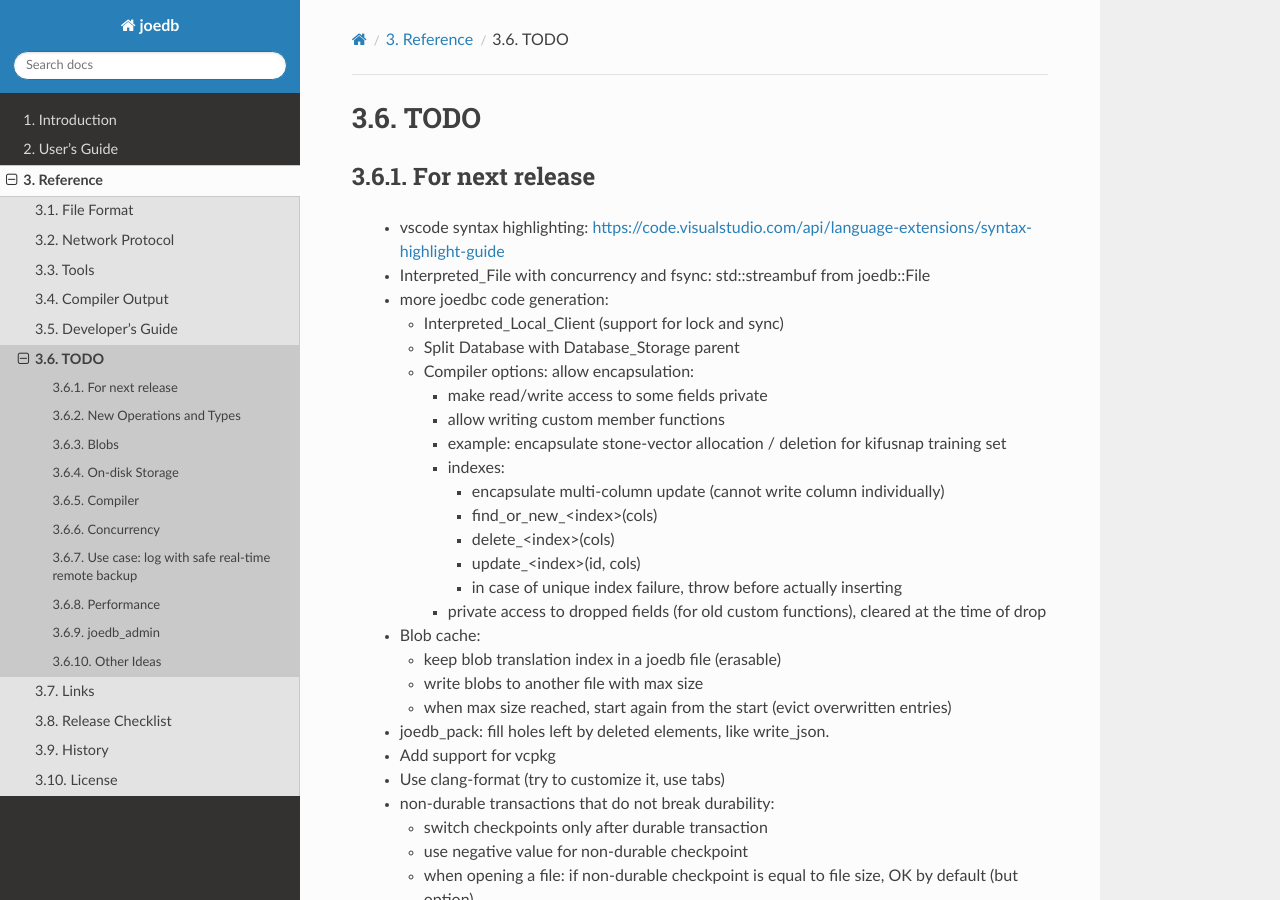
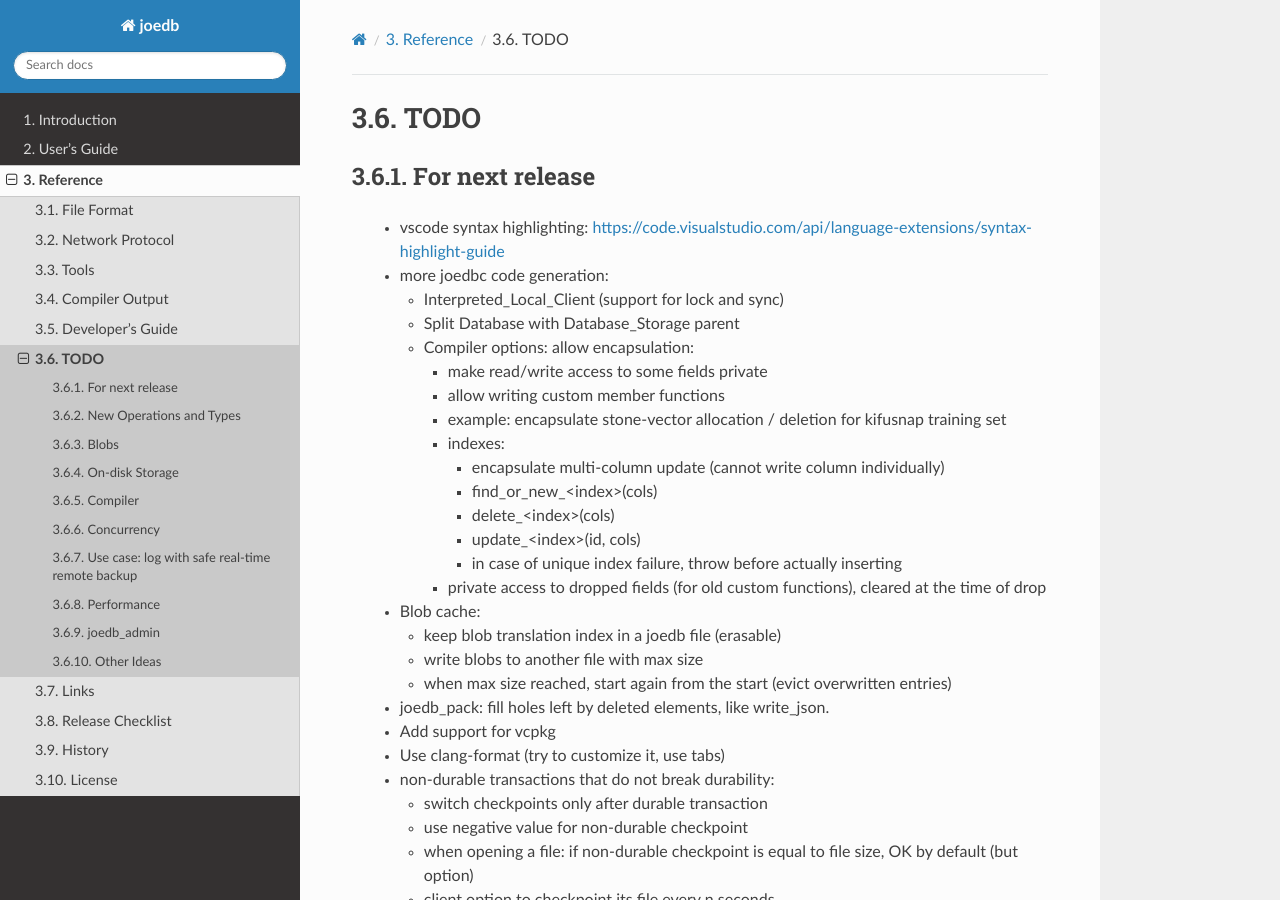
Before and after one commit to Remi-Coulom/joedb, a Sphinx documentation site: the page built from doc/source/todo.rst, in a window 1280 px wide and 900 px high. Built offline with Sphinx 7.4.7 and the Read the Docs theme 3.1.0, drawn with Linux system fonts in a browser that asks for light colours; formulas are drawn with MathJax 3.

Commit message:
joedb::fstream is too complicated, give up

```diff
--- a/doc/source/todo.rst
+++ b/doc/source/todo.rst
@@ -5,7 +5,6 @@ For next release
 ----------------
 
  - vscode syntax highlighting: https://code.visualstudio.com/api/language-extensions/syntax-highlight-guide
- - Interpreted_File with concurrency and fsync: std::streambuf from joedb::File
  - more joedbc code generation:
 
    - Interpreted_Local_Client (support for lock and sync)
```
